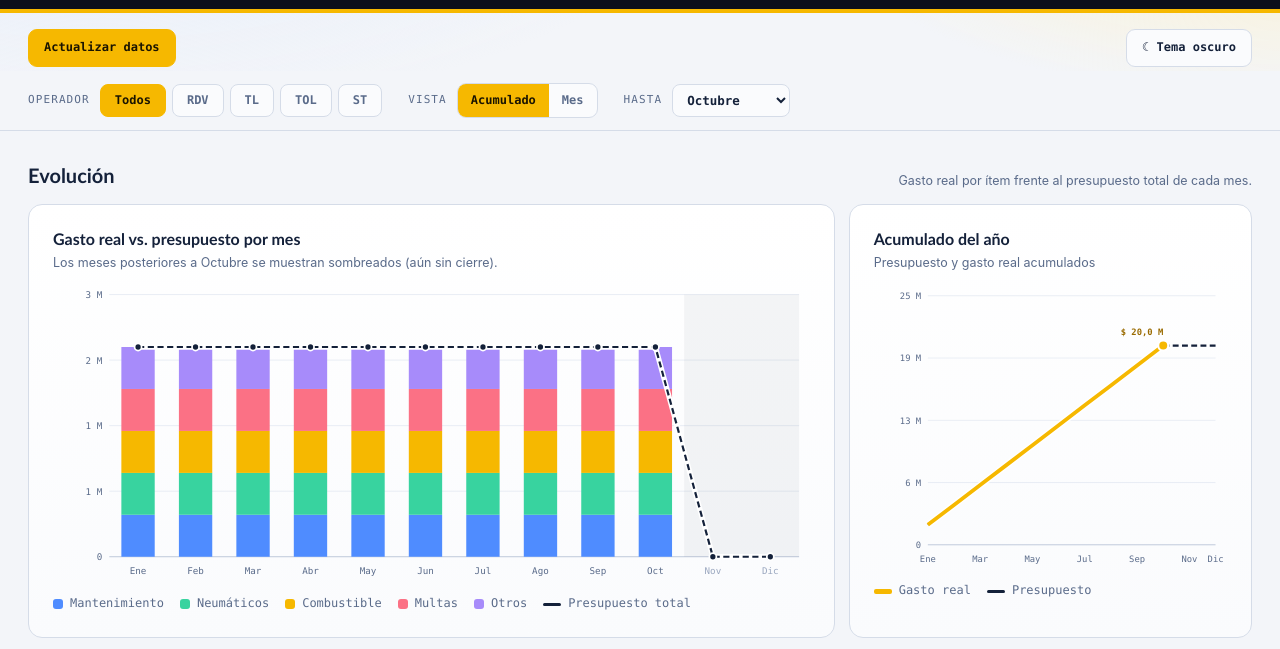
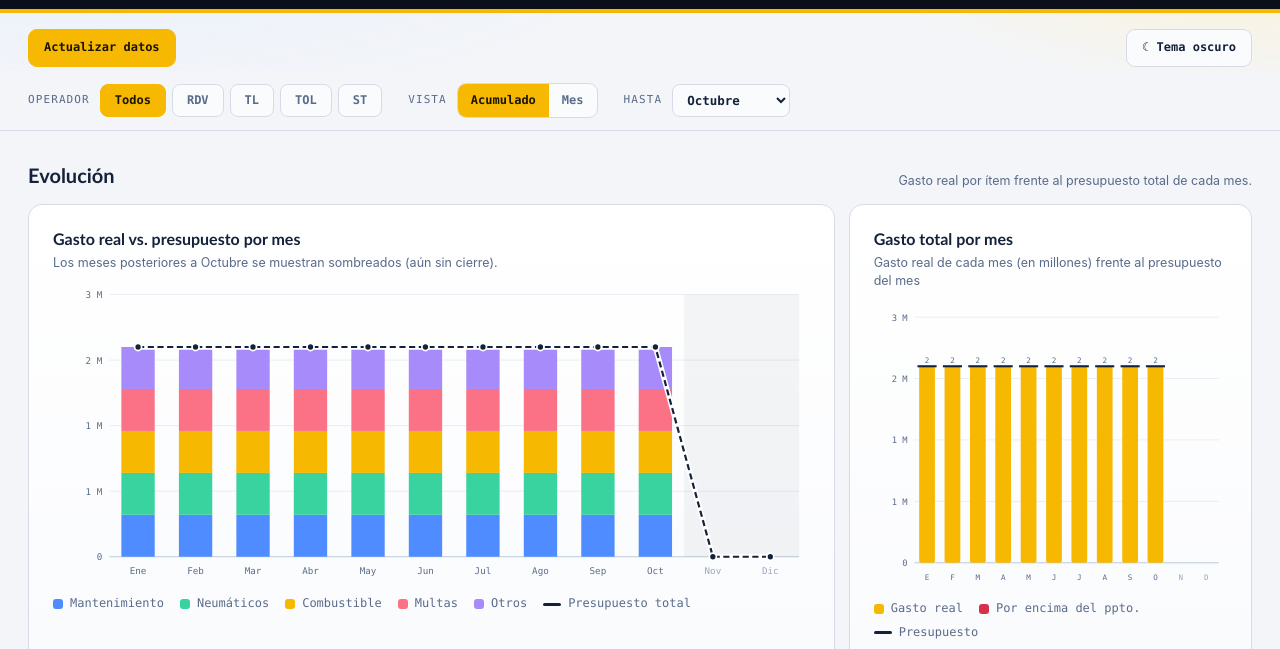
Before and after one commit to cdmcdistribucion-dev/PRESUPUESTO-FLOTA, a plain HTML site: page index.html in a window 1280 px wide. Shown: the part 132-781 px from the top of the page. Drawn offline with Linux system fonts and the light colour scheme.

Commit message:
Add files via upload

```diff
--- a/index.html
+++ b/index.html
@@ -234,7 +234,7 @@ td.tg{line-height:1.25} td.tg small{display:block;margin-top:3px;font-size:10.5p
     <div class="sec-h"><h2 id="h-graf">Evolución</h2><p>Gasto real por ítem frente al presupuesto total de cada mes.</p></div>
     <div class="grid2">
       <div class="card"><p class="chart-t">Gasto real vs. presupuesto por mes</p><p class="chart-s" id="monthlySub"></p><div id="chMonthly"></div><div class="legend" id="lgMonthly"></div></div>
-      <div class="card"><p class="chart-t">Acumulado del año</p><p class="chart-s">Presupuesto y gasto real acumulados</p><div id="chCum"></div><div class="legend" id="lgCum"></div></div>
+      <div class="card"><p class="chart-t">Gasto total por mes</p><p class="chart-s">Gasto real de cada mes (en millones) frente al presupuesto del mes</p><div id="chCum"></div><div class="legend" id="lgCum"></div></div>
     </div>
     <div class="grid2b">
       <div class="card"><p class="chart-t">Ejecución por operador</p><p class="chart-s" id="olSub"></p><div id="olBars"></div></div>
@@ -265,7 +265,7 @@ td.tg{line-height:1.25} td.tg small{display:block;margin-top:3px;font-size:10.5p
 
   <footer class="page">
     <div class="cols">
-      <div style="opacity:.7">Versión del tablero: 30/10/2026 · v6</div>
+      <div style="opacity:.7">Versión del tablero: 30/10/2026 · v7</div>
       <div><b>Operadores:</b> RDV, TL, TOL y ST. Cualquier otro operador del archivo se omite.</div>
       <div><b>Mantenimiento</b> suma correctivo, preventivo y proactivo. <b>Otros</b> reúne documentación, administrativos, seguros y similares (hoy solo TOL).</div>
       <div><b>Datos:</b> se leen de <b>datos/datos_presupuesto.json</b>, generado desde los Excel de <b>base_excels</b> (hojas Presupuesto, Gastos y Targets). Tras publicar, presioná <b>Actualizar datos</b>.</div>
@@ -897,26 +897,30 @@ function chartMonthly(){
   $('monthlySub').textContent=mode==='mes'?'Mes seleccionado: '+MESL[cut]+' (marcado en dorado).':'Los meses posteriores a '+MESL[cut]+' se muestran sombreados (aún sin cierre).';
 }
 function chartCum(){
-  var W=420,H=340,pl=64,pr=14,pt=14,pb=30,ph=H-pt-pb,pw=W-pl-pr;
-  var pp=serTot('presu'),rl=serTot('real'),cp=[],cr=[],a=0,b=0;
-  for(var i=0;i<12;i++){a+=pp[i];b+=rl[i];cp.push(a);cr.push(b);}
-  var maxV=niceMax(Math.max(a,b)*1.05),step=pw/11;
-  function X(i){return pl+step*i;} function Y(v){return pt+ph-v/maxV*ph;}
-  var s='<svg class="chart" viewBox="0 0 '+W+' '+H+'" role="img" aria-label="Presupuesto y gasto real acumulados">'+axis(maxV,W,H,pl,pr,pt,pb);
-  for(i=0;i<12;i+=1)if(i%2===0||i===11)s+='<text x="'+X(i)+'" y="'+(H-10)+'" text-anchor="middle">'+MES[i]+'</text>';
-  s+='<polyline points="'+cp.map(function(v,i){return X(i).toFixed(1)+','+Y(v).toFixed(1);}).join(' ')+'" fill="none" stroke="var(--ink)" stroke-width="2.5" stroke-dasharray="7 4"/>';
-  var up=cr.slice(0,cut+1);
-  s+='<polyline points="'+up.map(function(v,i){return X(i).toFixed(1)+','+Y(v).toFixed(1);}).join(' ')+'" fill="none" stroke="var(--halo)" stroke-width="8"/><polyline points="'+up.map(function(v,i){return X(i).toFixed(1)+','+Y(v).toFixed(1);}).join(' ')+'" fill="none" stroke="#F6B800" stroke-width="4.5" stroke-linejoin="round"/>';
-  s+='<circle cx="'+X(cut)+'" cy="'+Y(cr[cut])+'" r="6" fill="#F6B800" stroke="var(--halo)" stroke-width="2.5"/>';
-  s+='<text x="'+Math.min(X(cut),W-pr-4)+'" y="'+(Y(cr[cut])-12)+'" text-anchor="end" style="font-weight:700;fill:var(--gold-t)">'+compact(cr[cut])+'</text>';
-  for(i=0;i<12;i++)s+='<rect class="hov" data-m="'+i+'" x="'+(X(i)-step/2)+'" y="'+pt+'" width="'+step+'" height="'+ph+'" fill="transparent"/>';
+  var W=420,H=340,pl=48,pr=10,pt=18,pb=30,ph=H-pt-pb,pw=W-pl-pr;
+  var pp=serTot('presu'),rl=serTot('real');
+  var maxV=niceMax(Math.max.apply(null,pp.concat(rl))*1.1),slot=pw/12,bw=slot*0.62;
+  function Y(v){return pt+ph-v/maxV*ph;}
+  var s='<svg class="chart" viewBox="0 0 '+W+' '+H+'" role="img" aria-label="Gasto real total de cada mes frente al presupuesto del mes">'+axis(maxV,W,H,pl,pr,pt,pb);
+  for(var m=0;m<12;m++){
+    var x=pl+slot*m+(slot-bw)/2,has=m<=cut&&rl[m]>0,over=rl[m]>pp[m]&&pp[m]>0;
+    if(mode==='mes'&&m===cut)s+='<rect x="'+(pl+slot*m)+'" y="'+pt+'" width="'+slot+'" height="'+ph+'" fill="var(--shade)"/>';
+    if(has){
+      s+='<rect x="'+x.toFixed(1)+'" y="'+Y(rl[m]).toFixed(1)+'" width="'+bw.toFixed(1)+'" height="'+(rl[m]/maxV*ph).toFixed(1)+'" rx="2" fill="'+(over?'var(--bad)':'#F6B800')+'"/>';
+      s+='<text x="'+(pl+slot*m+slot/2).toFixed(1)+'" y="'+(Y(rl[m])-4).toFixed(1)+'" text-anchor="middle" style="font-size:9px">'+nf0.format(Math.round(rl[m]/1e6))+'</text>';
+    }
+    if(pp[m]>0)s+='<line x1="'+(x-2).toFixed(1)+'" x2="'+(x+bw+2).toFixed(1)+'" y1="'+Y(pp[m]).toFixed(1)+'" y2="'+Y(pp[m]).toFixed(1)+'" stroke="var(--ink)" stroke-width="2.5"/>';
+    s+='<text x="'+(pl+slot*m+slot/2).toFixed(1)+'" y="'+(H-10)+'" text-anchor="middle" style="font-size:9px'+(m>cut?';fill:var(--dim)':'')+'">'+MES[m].charAt(0)+'</text>';
+  }
+  for(m=0;m<12;m++)s+='<rect class="hov" data-m="'+m+'" x="'+(pl+slot*m)+'" y="'+pt+'" width="'+slot+'" height="'+ph+'" fill="transparent"/>';
   s+='</svg>';
   $('chCum').innerHTML=s;
   $('chCum').querySelectorAll('.hov').forEach(function(r){
-    r.onmousemove=function(e){var m=+r.dataset.m;showTip(e,'<b>Hasta '+MESL[m]+'</b><div><span>Presupuesto acum.</span><span>'+money(cp[m])+'</span></div>'+(m<=cut?'<div><span>Gasto real acum.</span><span>'+money(cr[m])+'</span></div>':''));};
+    r.onmousemove=function(e){var m=+r.dataset.m,d=rl[m]-pp[m];
+      showTip(e,'<b>'+MESL[m]+'</b><div><span>Gasto real</span><span>'+(m<=cut||rl[m]?money(rl[m]):'sin datos')+'</span></div><div><span>Presupuesto</span><span>'+money(pp[m])+'</span></div>'+(pp[m]&&rl[m]?'<div><span>Desvío</span><span>'+(d>0?'+':'−')+pct(Math.abs(d/pp[m]))+'</span></div>':''));};
     r.onmouseleave=hideTip;
   });
-  $('lgCum').innerHTML='<span><i class="ln" style="background:#F6B800;height:5px"></i>Gasto real</span><span><i class="ln" style="background:var(--ink)"></i>Presupuesto</span>';
+  $('lgCum').innerHTML='<span><i style="background:#F6B800"></i>Gasto real</span><span><i style="background:var(--bad)"></i>Por encima del ppto.</span><span><i class="ln" style="background:var(--ink)"></i>Presupuesto</span>';
 }
 function olBars(){
   var rows=OLS.map(function(ol){var r=0,p=0;ITEMS.forEach(function(it){r+=sumr(model.data[ol].real[it],lo(),cut);p+=sumr(model.data[ol].presu[it],lo(),cut);});return {ol:ol,r:r,p:p};});
```
